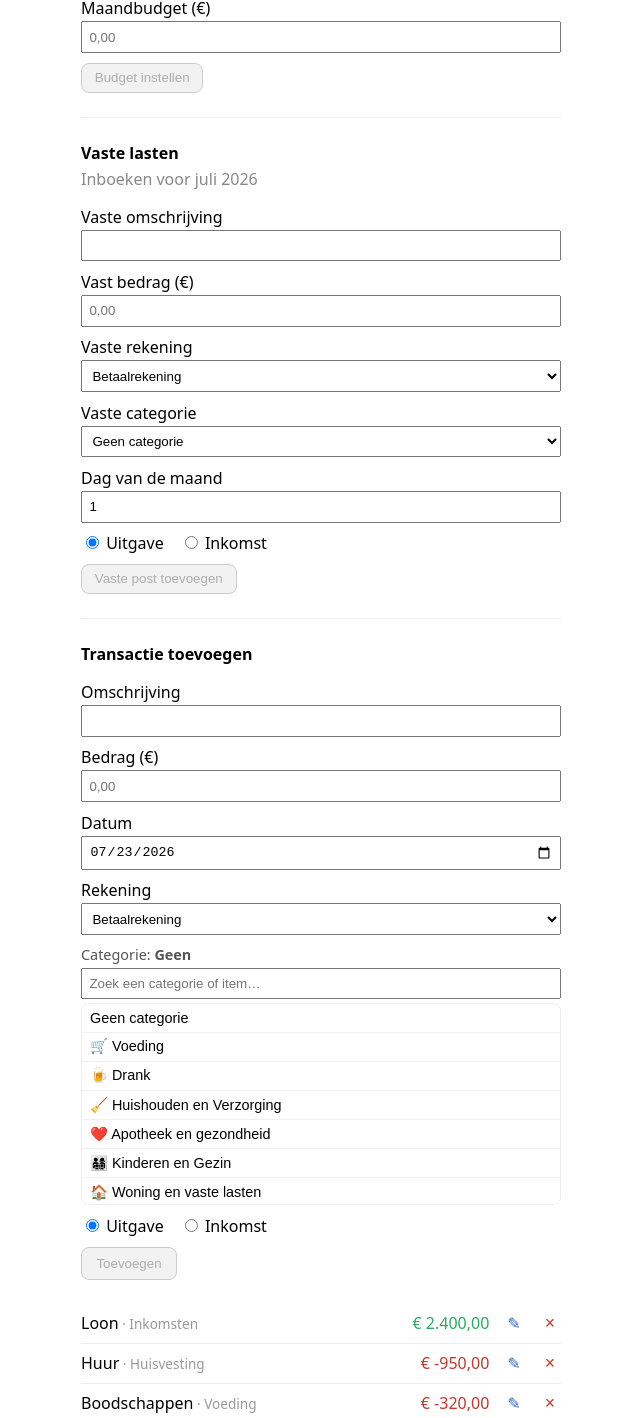
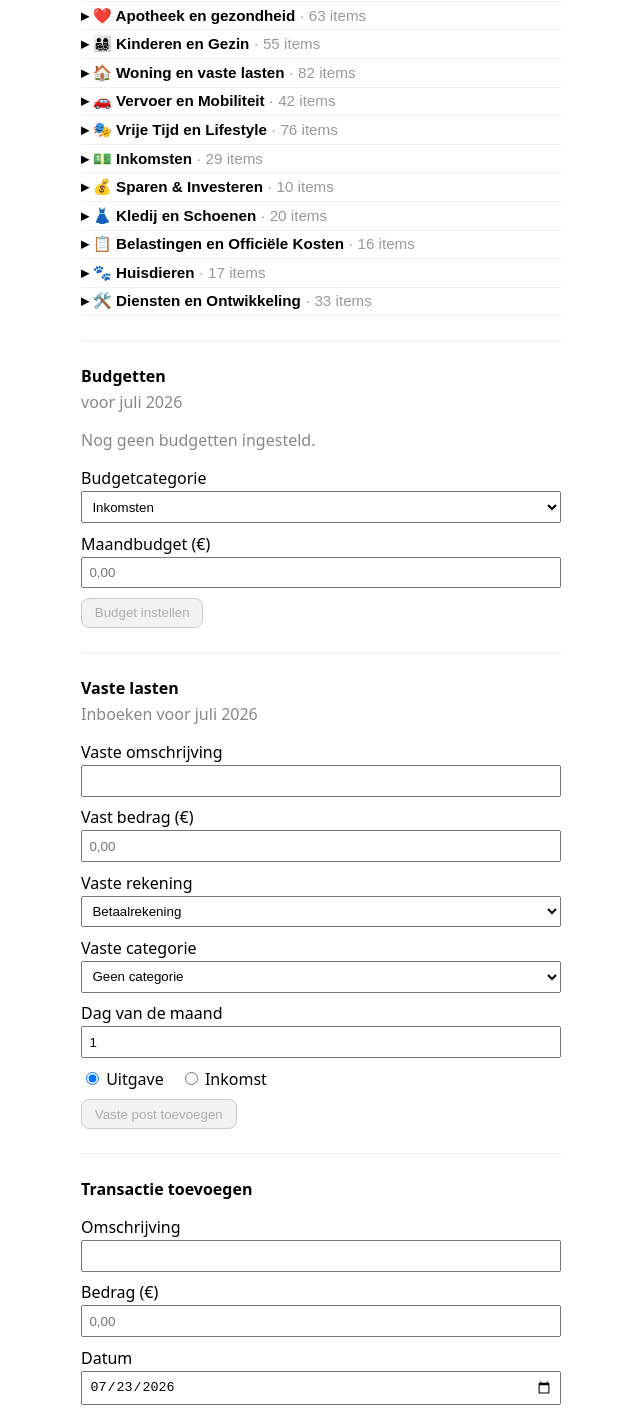
Before and after one commit to timverschot/financieel-kompas-rebuild, a React (Vite) app: page / in a window 1280 px wide. Shown: the part 1131-2549 px from the top of the page, without its empty margins (319-959 px from the left). Built offline with nearby package versions, Linux system fonts and the light colour scheme.

Commit message:
categorie : zichtbaar deel

```diff
--- a/src/App.tsx
+++ b/src/App.tsx
@@ -46,6 +46,7 @@
 import { CategorieFormulier } from './components/CategorieFormulier'
 import { BudgetFormulier } from './components/BudgetFormulier'
 import { DossierSectie } from './components/DossierSectie'
+import { CategorieBoom } from './components/CategorieBoom'
 import { IndexatieCalculator } from './components/IndexatieCalculator'
 import { TerugkerendeSectie } from './components/TerugkerendeSectie'
 import { saldoVerrekening } from './utils/dossier'
@@ -497,6 +498,10 @@
 
       <hr style={scheiding} />
 
+      <CategorieBoom />
+
+      <hr style={scheiding} />
+
       <section>
         <h2 style={kop}>Budgetten</h2>
         <p style={{ color: '#888', marginTop: 0 }}>voor {maandLabel(maand)}</p>
--- /dev/null
+++ b/src/components/CategorieBoom.tsx
@@ -0,0 +1,89 @@
+import { useState } from 'react'
+import type { CSSProperties } from 'react'
+import { INGEBOUWDE_CATEGORIEEN } from '../data/categorieen/ingebouwd'
+
+const rijKnop: CSSProperties = {
+  display: 'block',
+  width: '100%',
+  textAlign: 'left',
+  border: 'none',
+  background: 'none',
+  cursor: 'pointer',
+  padding: '0.3rem 0',
+  fontSize: '0.95rem',
+}
+
+// Een doorbladerbaar overzicht van de volledige ingebouwde categorieboom:
+// hoofdcategorie -> categorie -> items. Alles is inklapbaar; items worden pas
+// in beeld gebracht wanneer je hun categorie openvouwt (zo blijft het licht).
+export function CategorieBoom() {
+  const [openHoofd, setOpenHoofd] = useState<Set<string>>(new Set())
+  const [openCat, setOpenCat] = useState<Set<string>>(new Set())
+
+  function wissel(set: Set<string>, zet: (s: Set<string>) => void, id: string) {
+    const nieuw = new Set(set)
+    if (nieuw.has(id)) nieuw.delete(id)
+    else nieuw.add(id)
+    zet(nieuw)
+  }
+
+  return (
+    <section>
+      <h2 style={{ fontSize: '1rem', marginBottom: '0.25rem' }}>Alle categorieën</h2>
+      <p style={{ color: '#888', marginTop: 0 }}>
+        De volledige ingebouwde lijst (hoofdcategorie → categorie → item). Klik om open te vouwen.
+      </p>
+
+      <ul style={{ listStyle: 'none', padding: 0, margin: 0 }}>
+        {INGEBOUWDE_CATEGORIEEN.map((h) => {
+          const hOpen = openHoofd.has(h.id)
+          const aantal = h.categorieen.reduce((s, c) => s + c.items.length, 0)
+          return (
+            <li key={h.id} style={{ borderBottom: '1px solid #f0f0f0' }}>
+              <button
+                type="button"
+                aria-expanded={hOpen}
+                onClick={() => wissel(openHoofd, setOpenHoofd, h.id)}
+                style={{ ...rijKnop, fontWeight: 600 }}
+              >
+                {hOpen ? '▾' : '▸'} {h.icoon} {h.naam}{' '}
+                <span style={{ color: '#999', fontWeight: 400 }}>· {aantal} items</span>
+              </button>
+
+              {hOpen && (
+                <ul style={{ listStyle: 'none', padding: '0 0 0.4rem 1rem', margin: 0 }}>
+                  {h.categorieen.map((c) => {
+                    const cOpen = openCat.has(c.id)
+                    return (
+                      <li key={c.id}>
+                        <button
+                          type="button"
+                          aria-expanded={cOpen}
+                          onClick={() => wissel(openCat, setOpenCat, c.id)}
+                          style={rijKnop}
+                        >
+                          {cOpen ? '▾' : '▸'} {c.naam}{' '}
+                          <span style={{ color: '#aaa' }}>({c.items.length})</span>
+                        </button>
+                        {cOpen && (
+                          <ul style={{ listStyle: 'none', padding: '0 0 0.3rem 1.2rem', margin: 0 }}>
+                            {c.items.map((it) => (
+                              <li key={it.id} style={{ color: '#555', padding: '0.1rem 0', fontSize: '0.9rem' }}>
+                                {it.naam}
+                                {it.eenheid && <span style={{ color: '#aaa' }}> · {it.eenheid}</span>}
+                              </li>
+                            ))}
+                          </ul>
+                        )}
+                      </li>
+                    )
+                  })}
+                </ul>
+              )}
+            </li>
+          )
+        })}
+      </ul>
+    </section>
+  )
+}
--- a/src/components/CategorieKiezer.tsx
+++ b/src/components/CategorieKiezer.tsx
@@ -1,21 +1,16 @@
-import { useState } from 'react'
-import type { CSSProperties } from 'react'
+import { useRef, useState } from 'react'
+import type { CSSProperties, KeyboardEvent } from 'react'
 import type { Categorie } from '../data/schema'
 import { INGEBOUWDE_CATEGORIEEN } from '../data/categorieen/ingebouwd'
 import { zoekItems } from '../data/categorieen/zoek'
 import { labelVanCategorie } from '../data/categorieen/resolve'
 
-const keuzeKnop: CSSProperties = {
-  display: 'block',
-  width: '100%',
-  textAlign: 'left',
-  padding: '0.35rem 0.5rem',
-  border: 'none',
-  borderBottom: '1px solid #f0f0f0',
-  background: 'white',
-  cursor: 'pointer',
-  fontSize: '0.9rem',
-}
+// Vanaf hoeveel letters we in de items/subcategorieën beginnen te zoeken.
+const ZOEK_VANAF = 2
+const MAX_SUGGESTIES = 12
+
+type Suggestie = { id: string; titel: string; sub?: string }
+
 const invoer: CSSProperties = {
   display: 'block',
   width: '100%',
@@ -24,9 +19,10 @@
   boxSizing: 'border-box',
 }
 
-// Laat een transactie categoriseren op twee niveaus: kies een hoofdcategorie
-// (Voeding, Drank, …) óf zoek een specifiek item (subcategorie, bv. 'Brood
-// (wit)'). Eigen categorieën blijven ook kiesbaar. Beide niveaus werken overal.
+// Categorie-kiezer met autocomplete, zoals in v1: begin te typen en vanaf twee
+// letters worden items (subcategorieën) herkend. Navigeer met pijl omhoog/omlaag
+// door de voorstellen; kies met Enter of Tab. Je kan ook een hoofdcategorie
+// (Voeding, Drank, …) of een eigen categorie kiezen. Beide niveaus werken overal.
 export function CategorieKiezer({
   waarde,
   onKies,
@@ -37,25 +33,72 @@
   gebruikerCategorieen: Categorie[]
 }) {
   const [zoek, setZoek] = useState('')
+  const [open, setOpen] = useState(false)
+  const [hoog, setHoog] = useState(0)
+  // Ref naast state: de toetsaanslag-handler moet de ACTUELE markering lezen,
+  // niet een verouderde waarde uit een oude render (bekende valkuil uit v1).
+  const hoogRef = useRef(0)
+  function zetHoog(n: number) {
+    hoogRef.current = n
+    setHoog(n)
+  }
+
+  const gekozenLabel = labelVanCategorie(waarde, gebruikerCategorieen)
   const term = zoek.trim().toLowerCase()
 
-  const gekozenLabel = labelVanCategorie(waarde, gebruikerCategorieen)
-
-  const hoofdLijst = term
-    ? INGEBOUWDE_CATEGORIEEN.filter((h) => h.naam.toLowerCase().includes(term))
-    : INGEBOUWDE_CATEGORIEEN
-  const items = term ? zoekItems(term, 12) : []
-  const eigenLijst = term
-    ? gebruikerCategorieen.filter((c) => c.naam.toLowerCase().includes(term))
-    : gebruikerCategorieen
+  // Bouw de voorstellenlijst (plat, zodat toetsenbordnavigatie er vlot doorheen gaat).
+  const suggesties: Suggestie[] = []
+  if (open) {
+    if (term.length >= ZOEK_VANAF) {
+      for (const h of INGEBOUWDE_CATEGORIEEN) {
+        if (h.naam.toLowerCase().includes(term)) suggesties.push({ id: h.id, titel: `${h.icoon} ${h.naam}` })
+      }
+      for (const it of zoekItems(term, MAX_SUGGESTIES)) {
+        suggesties.push({ id: it.id, titel: it.naam, sub: it.hoofdNaam })
+      }
+      for (const c of gebruikerCategorieen) {
+        if (c.naam.toLowerCase().includes(term)) suggesties.push({ id: c.id, titel: c.naam, sub: 'eigen' })
+      }
+    } else {
+      // Nog geen twee letters: toon de hoofdcategorieën als snelkeuze.
+      for (const h of INGEBOUWDE_CATEGORIEEN) suggesties.push({ id: h.id, titel: `${h.icoon} ${h.naam}` })
+    }
+  }
+  const zichtbaar = suggesties.slice(0, MAX_SUGGESTIES)
+  const gemarkeerd = Math.min(hoog, Math.max(0, zichtbaar.length - 1))
 
   function kies(id: string | undefined) {
     onKies(id)
     setZoek('')
+    setOpen(false)
+    zetHoog(0)
+  }
+
+  function opToets(e: KeyboardEvent<HTMLInputElement>) {
+    if (!open || zichtbaar.length === 0) return
+    if (e.key === 'ArrowDown') {
+      e.preventDefault()
+      zetHoog(Math.min(hoogRef.current + 1, zichtbaar.length - 1))
+    } else if (e.key === 'ArrowUp') {
+      e.preventDefault()
+      zetHoog(Math.max(hoogRef.current - 1, 0))
+    } else if (e.key === 'Enter') {
+      e.preventDefault() // niet het formulier verzenden, maar het voorstel kiezen
+      const s = zichtbaar[Math.min(hoogRef.current, zichtbaar.length - 1)]
+      if (s) kies(s.id)
+    } else if (e.key === 'Tab') {
+      const s = zichtbaar[Math.min(hoogRef.current, zichtbaar.length - 1)]
+      if (s) {
+        e.preventDefault()
+        kies(s.id)
+      }
+    } else if (e.key === 'Escape') {
+      setOpen(false)
+    }
   }
 
   return (
-    <div>
+    <div style={{ position: 'relative' }}>
       <p style={{ margin: '0 0 0.25rem', color: '#555', fontSize: '0.9rem' }}>
         Categorie: <strong>{gekozenLabel ?? 'Geen'}</strong>
         {waarde && (
@@ -70,31 +113,66 @@
       </p>
       <input
         aria-label="Zoek categorie of item"
+        role="combobox"
+        aria-expanded={open && zichtbaar.length > 0}
+        aria-autocomplete="list"
         style={invoer}
         value={zoek}
-        placeholder="Zoek een categorie of item…"
-        onChange={(e) => setZoek(e.target.value)}
+        placeholder="Typ om te zoeken (vanaf 2 letters)…"
+        onFocus={() => setOpen(true)}
+        onBlur={() => setOpen(false)}
+        onChange={(e) => {
+          setZoek(e.target.value)
+          setOpen(true)
+          zetHoog(0)
+        }}
+        onKeyDown={opToets}
       />
-      <div style={{ maxHeight: 200, overflowY: 'auto', border: '1px solid #eee', borderRadius: 8, marginTop: 4 }}>
-        <button type="button" style={keuzeKnop} onClick={() => kies(undefined)}>
-          Geen categorie
-        </button>
-        {hoofdLijst.map((h) => (
-          <button type="button" key={h.id} style={keuzeKnop} onClick={() => kies(h.id)}>
-            {h.icoon} {h.naam}
-          </button>
-        ))}
-        {items.map((it) => (
-          <button type="button" key={it.id} style={keuzeKnop} onClick={() => kies(it.id)}>
-            {it.naam} <span style={{ color: '#999' }}>· {it.hoofdNaam}</span>
-          </button>
-        ))}
-        {eigenLijst.map((c) => (
-          <button type="button" key={c.id} style={keuzeKnop} onClick={() => kies(c.id)}>
-            {c.naam} <span style={{ color: '#999' }}>· eigen</span>
-          </button>
-        ))}
-      </div>
+      {open && zichtbaar.length > 0 && (
+        <ul
+          role="listbox"
+          style={{
+            listStyle: 'none',
+            margin: '2px 0 0',
+            padding: 0,
+            maxHeight: 220,
+            overflowY: 'auto',
+            border: '1px solid #ddd',
+            borderRadius: 8,
+            background: 'white',
+            position: 'absolute',
+            width: '100%',
+            zIndex: 10,
+            boxShadow: '0 4px 12px rgba(0,0,0,0.08)',
+          }}
+        >
+          {zichtbaar.map((s, i) => (
+            <li key={s.id} role="option" aria-selected={i === gemarkeerd}>
+              <button
+                type="button"
+                // Voorkom dat het invoerveld de focus verliest vóór de klik telt.
+                onMouseDown={(e) => e.preventDefault()}
+                onClick={() => kies(s.id)}
+                onMouseEnter={() => zetHoog(i)}
+                style={{
+                  display: 'block',
+                  width: '100%',
+                  textAlign: 'left',
+                  padding: '0.35rem 0.5rem',
+                  border: 'none',
+                  borderBottom: '1px solid #f2f2f2',
+                  background: i === gemarkeerd ? '#eef2fb' : 'white',
+                  cursor: 'pointer',
+                  fontSize: '0.9rem',
+                }}
+              >
+                {s.titel}
+                {s.sub && <span style={{ color: '#999' }}> · {s.sub}</span>}
+              </button>
+            </li>
+          ))}
+        </ul>
+      )}
     </div>
   )
 }
```
Also changed, not shown: 2 other files (tests, documents, lock files or other folders).
